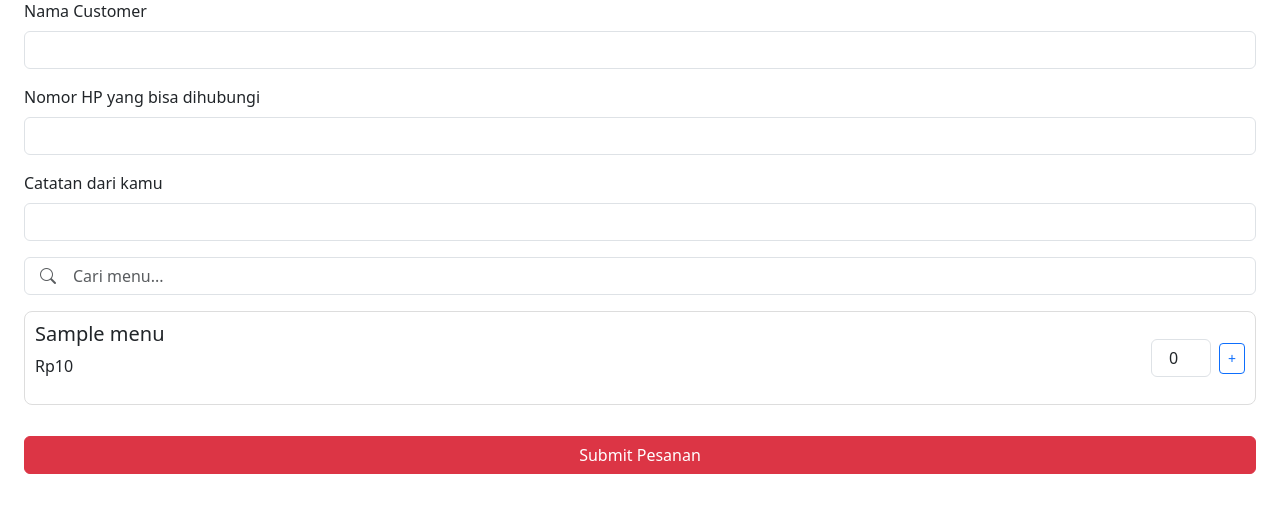
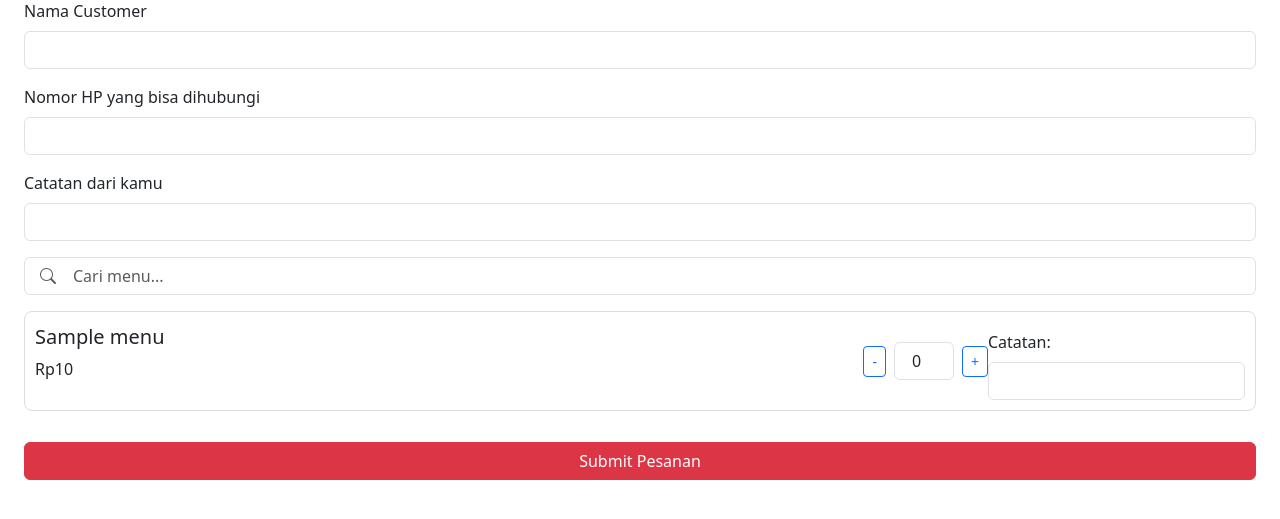
Before and after one commit to jibrilhp/pos-gpt, a FastAPI app: page / in a window 1280 px wide. Shown: the part 71-590 px from the top of the page. Run offline with FastAPI, Linux system fonts and the light colour scheme; tables that the repository leaves empty hold one stand-in row (values such as "Sample post").

Commit message:
update code

```diff
--- a/main.py
+++ b/main.py
@@ -44,8 +44,10 @@ class OrderItem(Base):
     order_id = Column(String, ForeignKey("orders.id"))
     menu_id = Column(Integer, ForeignKey("menu.id"))
     qty = Column(Integer)
+    note = Column(String)  # Add this field for notes
     order = relationship("Order", back_populates="items")
     menu = relationship("Menu")
+
 
 engine = create_engine(DATABASE_URL)
 SessionLocal = sessionmaker(autocommit=False, autoflush=False, bind=engine)
@@ -62,10 +64,11 @@ def menu_page(request: Request):
 def place_order(
     request: Request,
     customer_name: str = Form(...),
-    customer_phone: str = Form(...),   # ➕
-    customer_note: str = Form(None),   # ➕ optional
+    customer_phone: str = Form(...),
+    customer_note: str = Form(None),
     item_ids: list[int] = Form(...),
-    quantities: list[int] = Form(...)
+    quantities: list[int] = Form(...),
+    notes: list[str] = Form(...)  # New field for notes
 ):
     db = SessionLocal()
     order_id = str(uuid.uuid4())[:8]
@@ -81,12 +84,14 @@ def place_order(
     for i, menu_id in enumerate(item_ids):
         qty = int(quantities[i])
         if qty > 0:
-            item = OrderItem(order_id=order_id, menu_id=menu_id, qty=qty)
+            item_note = notes[i]  # Get the note for this item
+            item = OrderItem(order_id=order_id, menu_id=menu_id, qty=qty, note=item_note)
             db.add(item)
 
     db.commit()
     db.close()
     return RedirectResponse(f"/order-status/{order_id}", status_code=303)
+
 
 
 @app.get("/order-status/{order_id}", response_class=HTMLResponse)
--- a/templates/menu.html
+++ b/templates/menu.html
@@ -47,7 +47,7 @@
 
     <div class="mb-3">
       <label for="customer_name" class="form-label">Catatan dari kamu</label>
-      <input class="form-control" type="text" name="customer_note" >
+      <input class="form-control" type="text" name="customer_note">
     </div>
 
     <div id="menuContainer">
@@ -65,10 +65,17 @@
           <input type="hidden" name="item_ids" value="{{ item.id }}">
         </div>
         <div class="d-flex align-items-center gap-2">
+          <button type="button" class="btn btn-outline-primary btn-sm" onclick="decrementQty(this)">-</button>
           <input class="form-control qty-input" type="number" name="quantities" value="0" min="0">
           <button type="button" class="btn btn-outline-primary btn-sm" onclick="incrementQty(this)">+</button>
         </div>
+        <!-- Note input field for each item -->
+        <div class="mt-2">
+          <label for="note_{{ item.id }}" class="form-label">Catatan:</label>
+          <input class="form-control" type="text" name="notes_{{ item.id }}" id="note_{{ item.id }}">
+        </div>
       </div>
+
       {% endfor %}
     </div>
 
@@ -76,6 +83,14 @@
   </form>
 
   <script>
+    // Decrement quantity function
+    function decrementQty(button) {
+      const input = button.parentElement.querySelector('input[type=number]');
+      if (input.value > 0) {
+        input.value = parseInt(input.value) - 1;
+      }
+    }
+
     function incrementQty(button) {
       const input = button.parentElement.querySelector('input[type=number]');
       input.value = parseInt(input.value) + 1;
```
